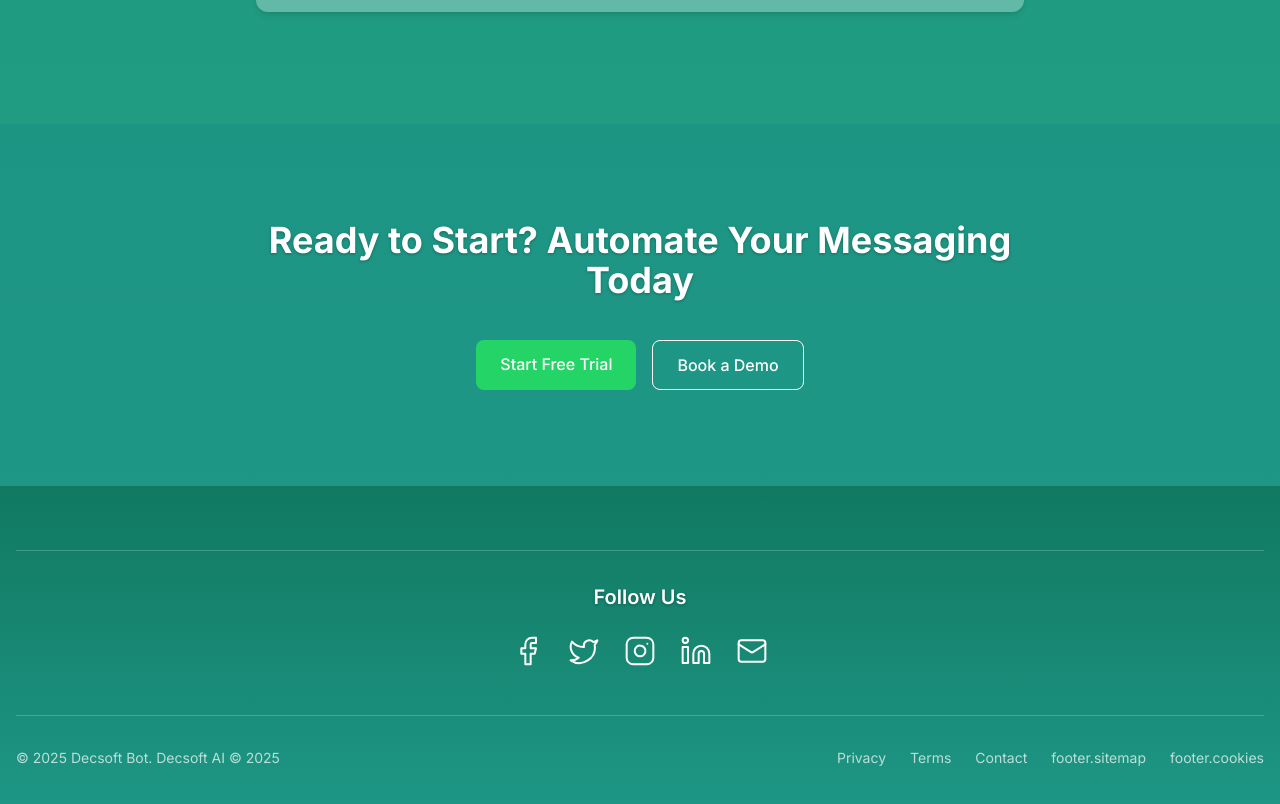
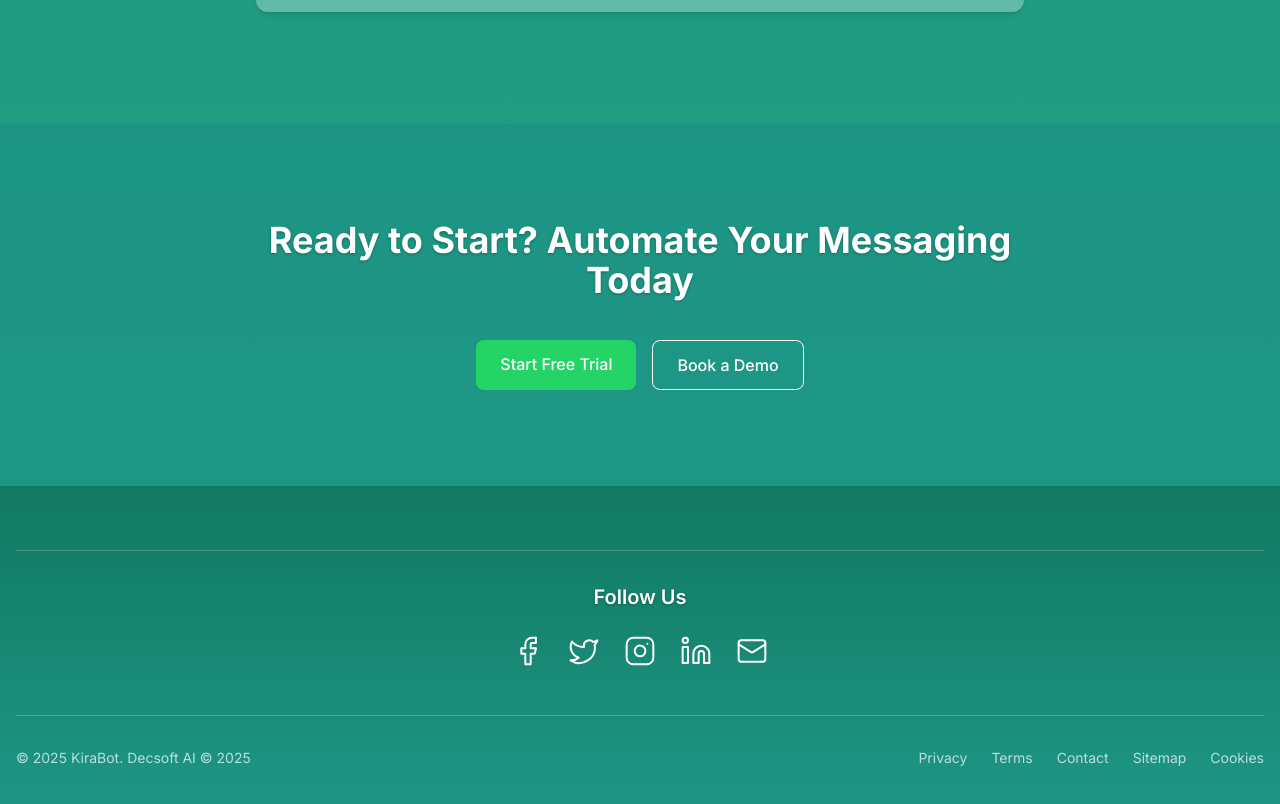
Before and after one commit to decsoft/kirabot, a React (Vite) app: page / in a window 1280 px wide. Shown: the part 5534-6338 px from the top of the page. Built offline with nearby package versions, Linux system fonts and the light colour scheme.

Commit message:
Code edited in Lovable Code Editor
Edited UI in Lovable

```diff
--- a/src/components/Footer.tsx
+++ b/src/components/Footer.tsx
@@ -55,7 +55,7 @@ const Footer: React.FC = () => {
 
         <div className="flex flex-col md:flex-row justify-between items-center text-sm">
           <div className="text-white/70 mb-4 md:mb-0">
-            &copy; {currentYear} Decsoft Bot. {t('footer.copyright')}
+            &copy; {currentYear} KiraBot. {t('footer.copyright')}
           </div>
 
           <div className="flex flex-wrap justify-center md:justify-end gap-6">
@@ -69,10 +69,10 @@ const Footer: React.FC = () => {
               {t('footer.contact')}
             </a>
             <a href="/sitemap" className="text-white/70 hover:text-white transition-colors">
-              {t('footer.sitemap')}
+              {t('Sitemap')}
             </a>
             <a href="/cookies" className="text-white/70 hover:text-white transition-colors">
-              {t('footer.cookies')}
+              {t('Cookies')}
             </a>
           </div>
         </div>
```
